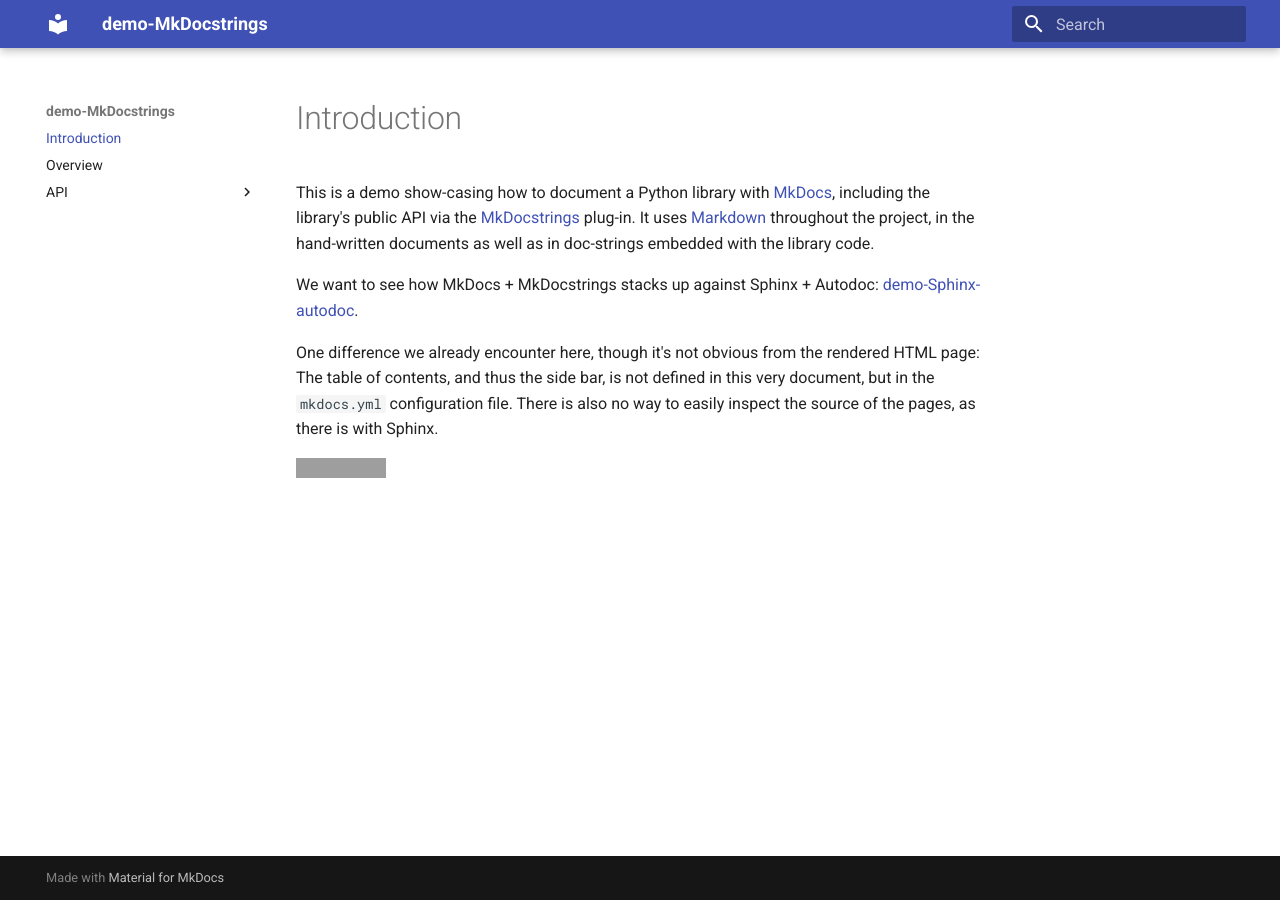
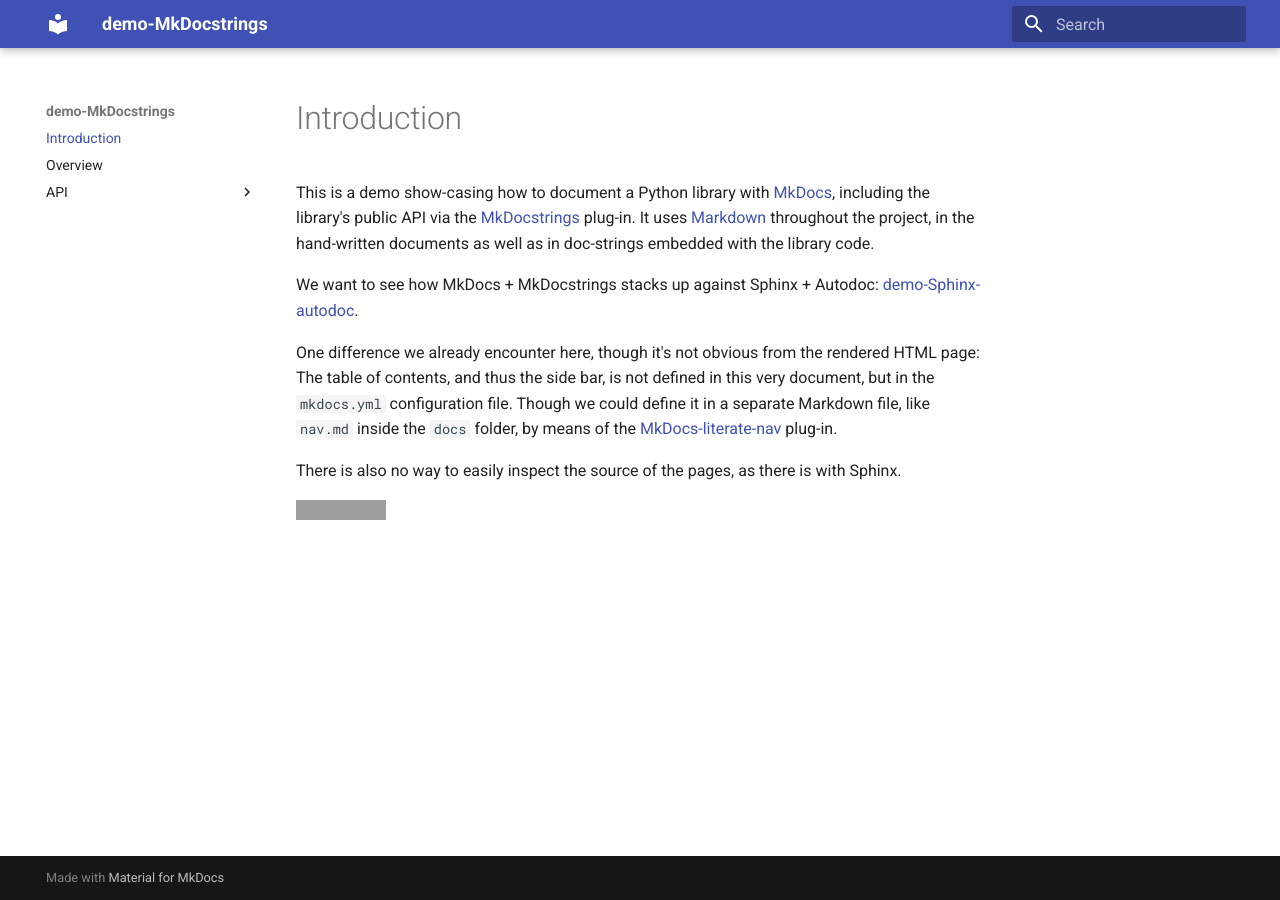
Before and after one commit to john-hen/demo-MkDocstrings, an MkDocs documentation site: the page built from docs/index.md, in a window 1280 px wide. Built offline with MkDocs 1.6.1 and Material for MkDocs 9.7.7, drawn with Linux system fonts in a browser that asks for light colours; grey boxes are pictures that could not be loaded.

Commit message:
Mention MkDocs-literate-nav plug-in.
As per @pawamoy's comment on initial commit
(02006b0ec55de7621b3bd09a19679b83d3e0a7e2).

```diff
--- a/docs/index.md
+++ b/docs/index.md
@@ -11,8 +11,12 @@
 One difference we already encounter here, though it's not obvious
 from the rendered HTML page: The table of contents, and thus the side
 bar, is not defined in this very document, but in the `mkdocs.yml`
-configuration file. There is also no way to easily inspect the source
-of the pages, as there is with Sphinx.
+configuration file. Though we could define it in a separate Markdown
+file, like `nav.md` inside the `docs` folder, by means of the
+[MkDocs-literate-nav] plug-in.
+
+There is also no way to easily inspect the source of the pages, as there
+is with Sphinx.
 
 [![GitHub repo][GitHub badge]][GitHub repo]
 
@@ -22,3 +26,4 @@
 [demo-Sphinx-autodoc]: https://demo-Sphinx-autodoc.readthedocs.io
 [GitHub badge]:        https://img.shields.io/badge/GitHub-100000?logo=github
 [GitHub repo]:         https://github.com/john-hen/demo-MkDocstrings
+[MkDocs-literate-nav]: https://oprypin.github.io/mkdocs-literate-nav
```
